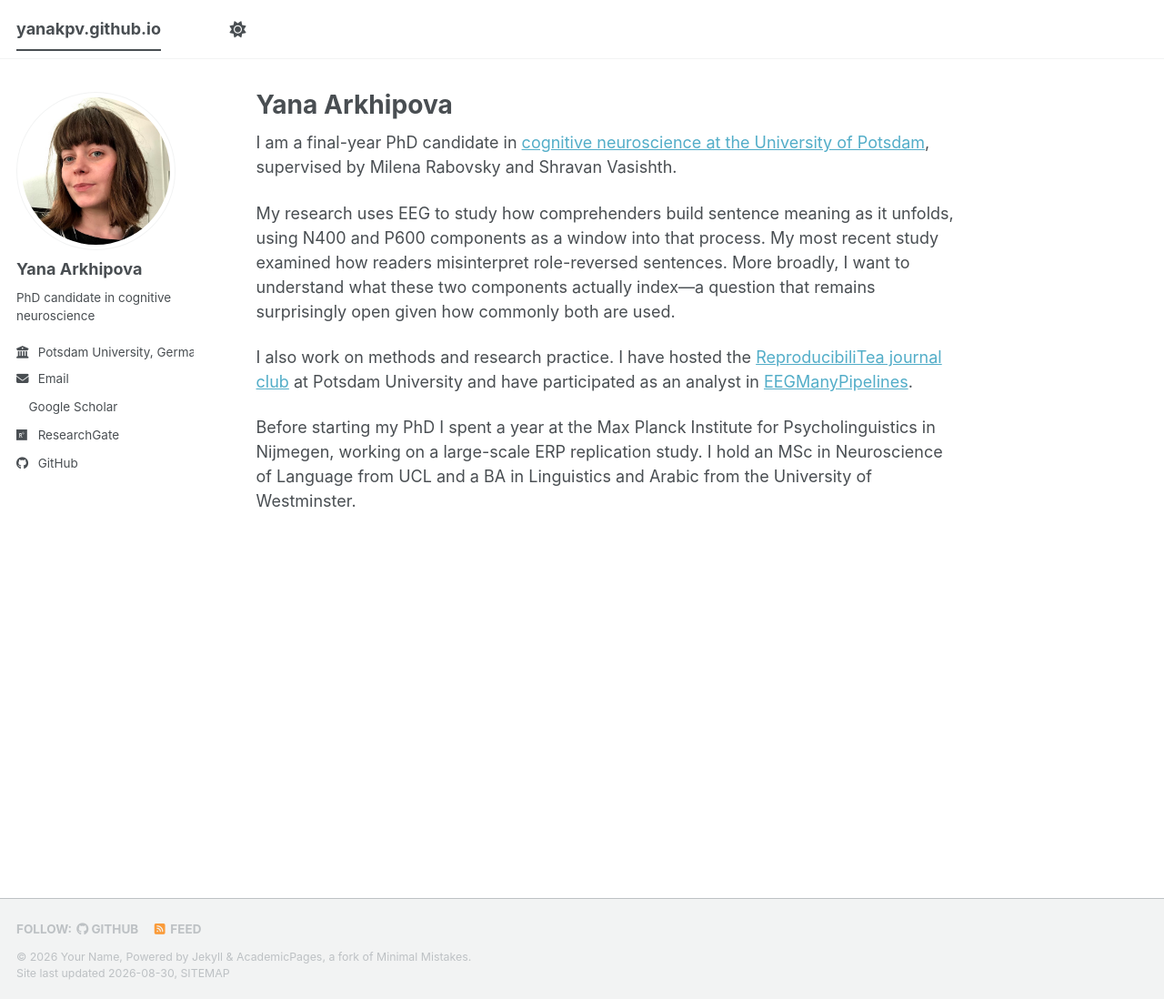
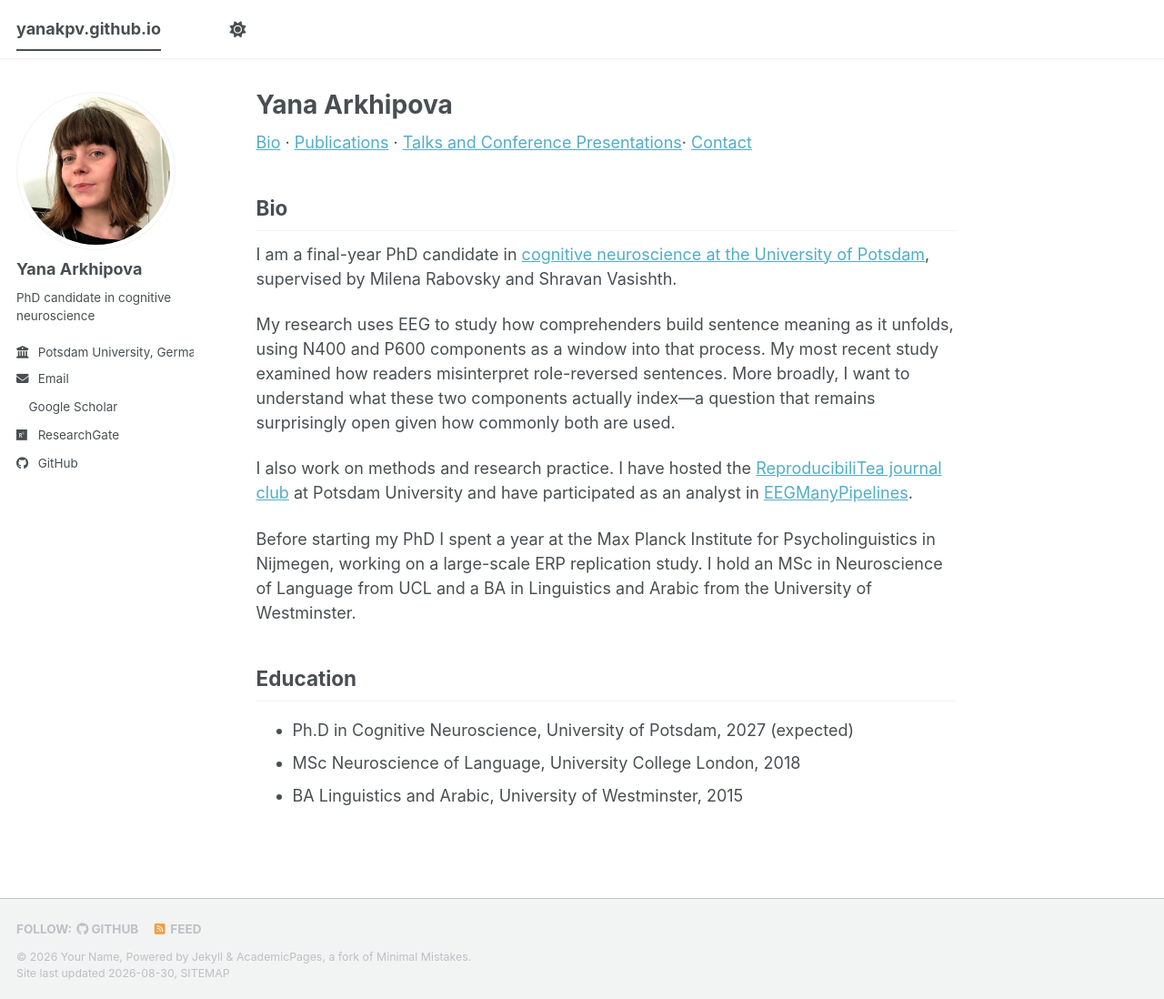
Before and after one commit to yanakpv/yanakpv.github.io, a Jekyll site: the page built from _pages/about.md, in a window 1280 px wide and 1098 px high. Shown: the whole window at 91% size. Built offline with Jekyll 4.4.1, drawn with Linux system fonts in a browser that asks for light colours; a style sheet for code colours, icons or effects is not loaded.

Commit message:
Update about.md

```diff
--- a/_pages/about.md
+++ b/_pages/about.md
@@ -8,6 +8,10 @@ redirect_from:
 ---
 
 
+[Bio](#bio) · [Publications](#Publications) · [Talks and Conference Presentations](#Talks and Conference Presentations)· [Contact](#contact)
+
+## Bio
+
 I am a final-year PhD candidate in [cognitive neuroscience at the University of Potsdam](https://www.uni-potsdam.de/en/cogneuro/index), supervised by Milena Rabovsky and Shravan Vasishth.
 
 My research uses EEG to study how comprehenders build sentence meaning as it unfolds, using N400 and P600 components as a window into that process. My most recent study examined how readers misinterpret role-reversed sentences. More broadly, I want to understand what these two components actually index---a question that remains surprisingly open given how commonly both are used.
@@ -15,3 +19,9 @@ My research uses EEG to study how comprehenders build sentence meaning as it unf
 I also work on methods and research practice. I have hosted the [ReproducibiliTea journal club](https://reproducibilitea.org/) at Potsdam University and have participated as an analyst in [EEGManyPipelines](https://eegmanypipelines.github.io/).
 
 Before starting my PhD I spent a year at the Max Planck Institute for Psycholinguistics in Nijmegen, working on a large-scale ERP replication study. I hold an MSc in Neuroscience of Language from UCL and a BA in Linguistics and Arabic from the University of Westminster.
+
+## Education
+
+* Ph.D in Cognitive Neuroscience, University of Potsdam, 2027 (expected)
+* MSc Neuroscience of Language, University College London, 2018
+* BA Linguistics and Arabic, University of Westminster, 2015
```
